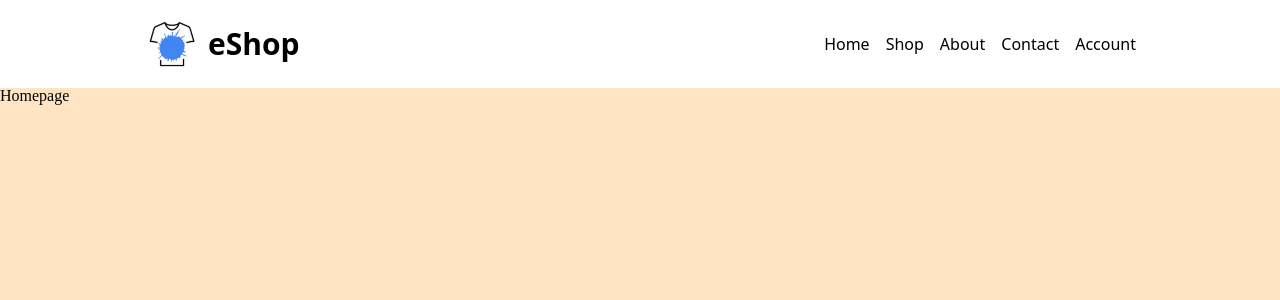
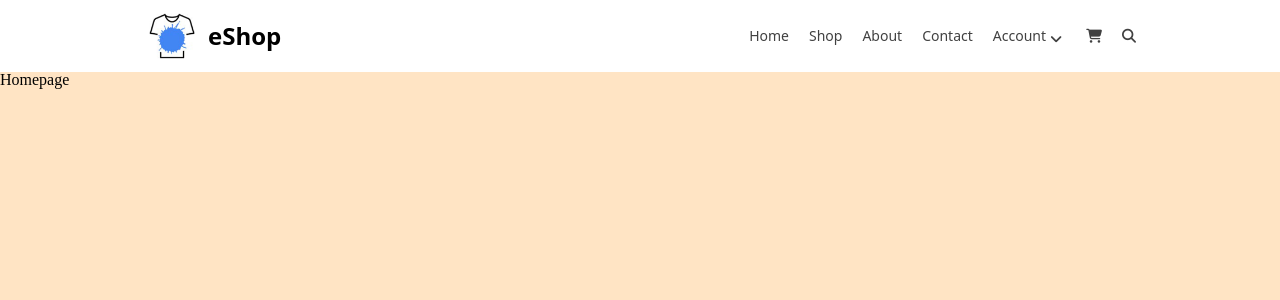
Before and after one commit to nuru484/eshop, a React (Vite) app: page / in a window 1280 px wide. Shown: the top 300 px of the page. Built offline with nearby package versions, Linux system fonts and the light colour scheme.

Commit message:
Added some designs to the nav bar

```diff
--- a/package.json
+++ b/package.json
@@ -11,6 +11,7 @@
     "preview": "vite preview"
   },
   "dependencies": {
+    "@fortawesome/fontawesome-free": "^6.5.2",
     "react": "^18.2.0",
     "react-dom": "^18.2.0",
     "react-router-dom": "^6.23.1"
--- a/src/components/NavBar.jsx
+++ b/src/components/NavBar.jsx
@@ -11,22 +11,24 @@ const NavBar = () => {
 
   return (
     <div>
-      <nav className="bg-white p-4 flex gap-48 justify-between px-36 font-sans font-medium">
+      <nav className="bg-white py-2 flex gap-48 justify-between px-36 font-sans font-medium ">
         <ul>
-          <li className="flex items-center">
+          <li>
+            <Link to="/" className="flex items-center">
               <img
                 src={logo}
                 alt="site logo"
                 className="w-14 mr-2 hover:cursor-pointer "
               />
-            <p className="text-3xl font-bold hover:cursor-pointer">eShop</p>
+              <p className="text-2xl font-bold hover:cursor-pointer">eShop</p>
+            </Link>
           </li>
         </ul>
-        <ul className="flex items-center gap-4">
+        <ul className="flex flex-row justify-center items-center gap-2 text-sm text-globalColor5 ">
           <li>
             <Link
               to="/"
-              className="hover:text-globalColor1 hover:underline hover:underline-offset-8"
+              className="pl-3 hover:text-globalColor1 hover:underline hover:underline-offset-8 "
             >
               Home
             </Link>
@@ -34,7 +36,7 @@ const NavBar = () => {
           <li>
             <Link
               to="/shop"
-              className="hover:text-globalColor1 hover:underline hover:underline-offset-8"
+              className=" pl-3 hover:text-globalColor1 hover:underline hover:underline-offset-8"
             >
               Shop
             </Link>
@@ -42,7 +44,7 @@ const NavBar = () => {
           <li>
             <Link
               to="/about"
-              className="hover:text-globalColor1 hover:underline hover:underline-offset-8"
+              className=" pl-3 hover:text-globalColor1 hover:underline hover:underline-offset-8"
             >
               About
             </Link>
@@ -50,29 +52,49 @@ const NavBar = () => {
           <li>
             <Link
               to="/contact"
-              className="hover:text-globalColor1 hover:underline hover:underline-offset-8"
+              className="pl-3 flex hover:text-globalColor1 hover:underline hover:underline-offset-8"
             >
               Contact
             </Link>
           </li>
           <li
-            className="relative "
+            className="relative"
             onMouseEnter={() => toggleDropdown(true)}
             onMouseLeave={() => toggleDropdown(false)}
           >
-            <span className="cursor-pointer pb-6 hover:text-globalColor1 hover:underline hover:underline-offset-8">
+            <span className="cursor-pointer flex items-center m-1 pl-2 hover:text-globalColor1 ">
+              <span className=" hover:underline hover:underline-offset-8">
                 Account
               </span>
+
+              <i
+                className="fa fa-angle-down ml-1 self-end hover:"
+                aria-hidden="true"
+              ></i>
+            </span>
+
             {showDropdown && (
-              <ul className="absolute left-0 mt-3 bg-white border rounded shadow-lg w-40">
-                <li className="px-4 py-3 hover:bg-gray-200 hover:text-globalColor1">
+              <ul className="absolute left-0 bg-white border shadow-lg w-40">
+                <li className="px-4 py-2.5 hover:bg-gray-200 hover:text-globalColor1">
                   <Link to="/my-account">My Account</Link>
                 </li>
-                <li className="px-4 py-3 hover:bg-gray-200 hover:text-globalColor1">
+                <li className="px-4 py-2.5 hover:bg-gray-200 hover:text-globalColor1">
                   <Link to="/cart">Cart</Link>
                 </li>
               </ul>
             )}
+          </li>
+          <li>
+            <i
+              className="fa fa-shopping-cart cursor-pointer pl-3 hover:text-globalColor1"
+              aria-hidden="true"
+            ></i>
+          </li>
+          <li>
+            <i
+              className="fa fa-search cursor-pointer pl-3 hover:text-globalColor1"
+              aria-hidden="true"
+            ></i>
           </li>
         </ul>
       </nav>
--- a/src/main.jsx
+++ b/src/main.jsx
@@ -2,10 +2,10 @@ import React from 'react';
 import ReactDOM from 'react-dom/client';
 import { createBrowserRouter, RouterProvider } from 'react-router-dom';
 import './index.css';
+import '@fortawesome/fontawesome-free/css/all.min.css';
 import Home from './pages/Home';
 import ErrorPage from './pages/ErrorPage';
 import About from './pages/About';
-import Account from './pages/Account';
 import Contact from './pages/Contact';
 import Shop from './pages/Shop';
 import MyAccount from './pages/MyAccount';
@@ -21,7 +21,6 @@ const router = createBrowserRouter([
     path: '/about',
     element: <About />,
   },
-
   {
     path: '/contact',
     element: <Contact />,
--- a/src/pages/Account.jsx
+++ /dev/null
@@ -1,12 +0,0 @@
-import NavBar from '../components/NavBar';
-
-const Account = () => {
-  return (
-    <div>
-      <NavBar />
-      <h1>Account Page</h1>
-    </div>
-  );
-};
-
-export default Account;
--- a/tailwind.config.js
+++ b/tailwind.config.js
@@ -5,6 +5,7 @@ export default {
     extend: {
       colors: {
         globalColor1: '#4285f4',
+        globalColor5: '#414141',
       },
     },
   },
```
Also changed, not shown: 1 other file (tests, documents, lock files or other folders). Lines whose indentation alone changed are shown as unchanged.
